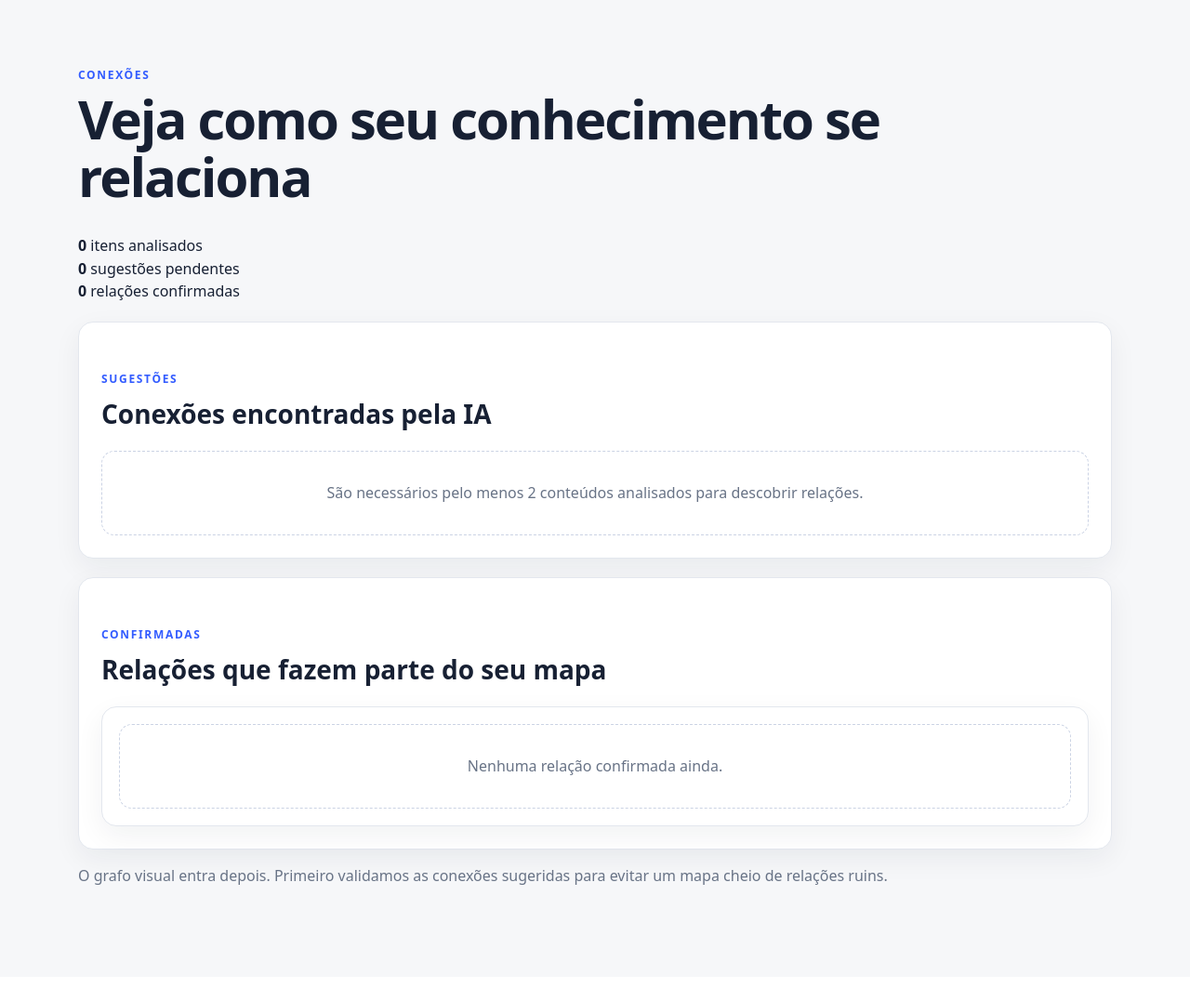
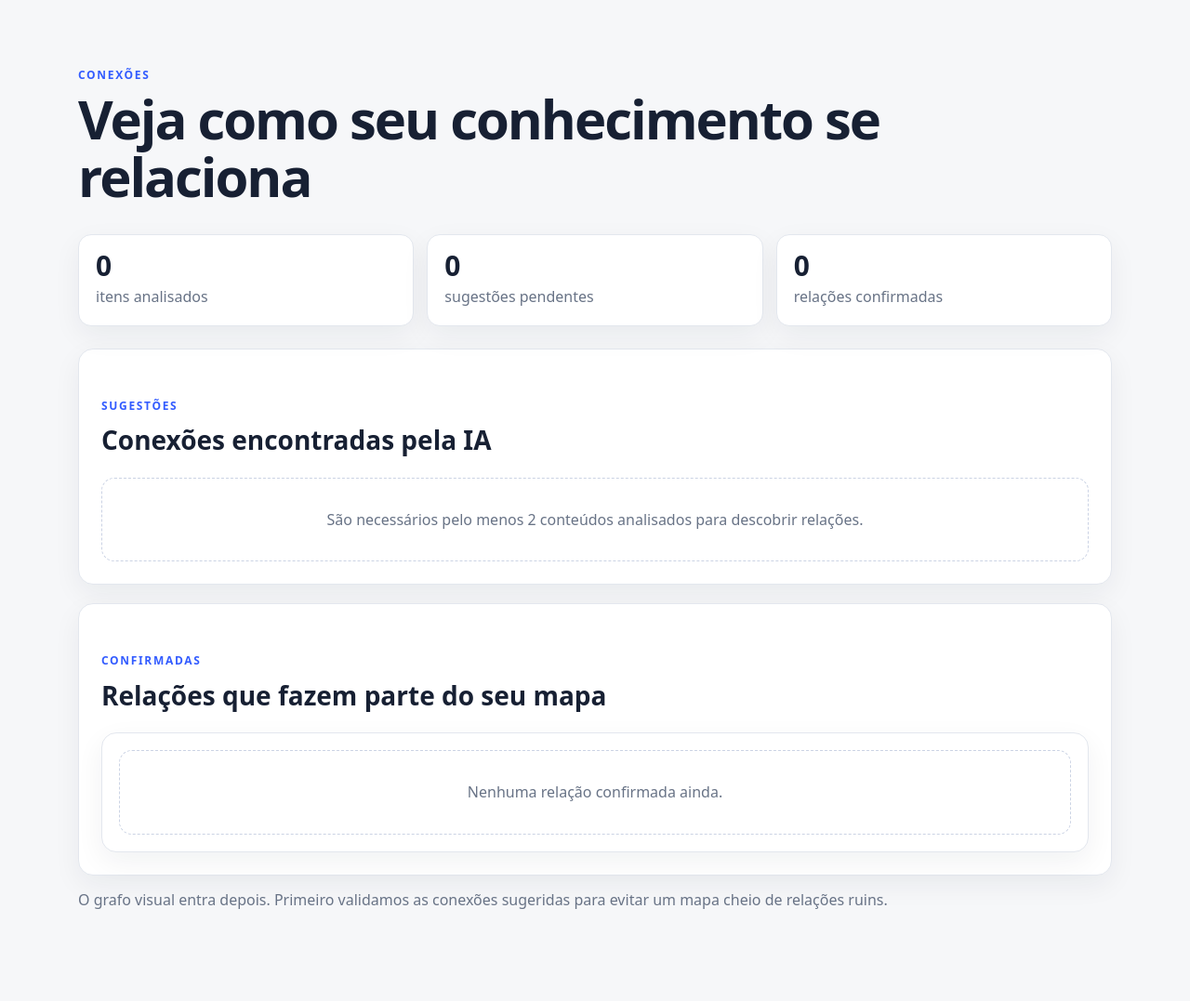
Before and after one commit to ramkar987/segundo_cerebro, a Django app: page /conexoes/ in a window 1280 px wide. Shown: the part 68-1145 px from the top of the page at 93% size. Before the commit the page ends 1020 px from the top, so only its background shows below. Run offline with Django 5.2, Linux system fonts and the light colour scheme; data that the repository does not hold is empty.

Commit message:
Style connection stats and suggestions

```diff
--- a/static/css/app.css
+++ b/static/css/app.css
@@ -18,3 +18,12 @@
 .processing-card progress::-moz-progress-bar{background:var(--accent);border-radius:999px}
 .processing-steps{display:flex;justify-content:space-between;gap:8px;margin-top:9px;color:var(--muted);font-size:12px}
 .processing-note{margin:10px 0 0;font-size:13px}
+
+.connection-stats{display:grid;grid-template-columns:repeat(3,minmax(0,1fr));gap:14px;margin:18px 0 24px}
+.stat-card{background:var(--panel);border:1px solid var(--line);border-radius:14px;padding:18px;box-shadow:var(--shadow)}
+.stat-card strong{display:block;font-size:30px;line-height:1}
+.stat-card span{display:block;color:var(--muted);margin-top:6px}
+.relation-pair{display:grid;grid-template-columns:1fr auto 1fr;gap:14px;align-items:center}
+.relation-type{font-size:12px;font-weight:800;color:var(--accent);background:var(--accent-soft);padding:5px 9px;border-radius:999px;white-space:nowrap}
+.connection-footnote{margin-top:14px}
+@media(max-width:850px){.connection-stats{grid-template-columns:1fr}.relation-pair{grid-template-columns:1fr}.relation-type{width:max-content}}
```
